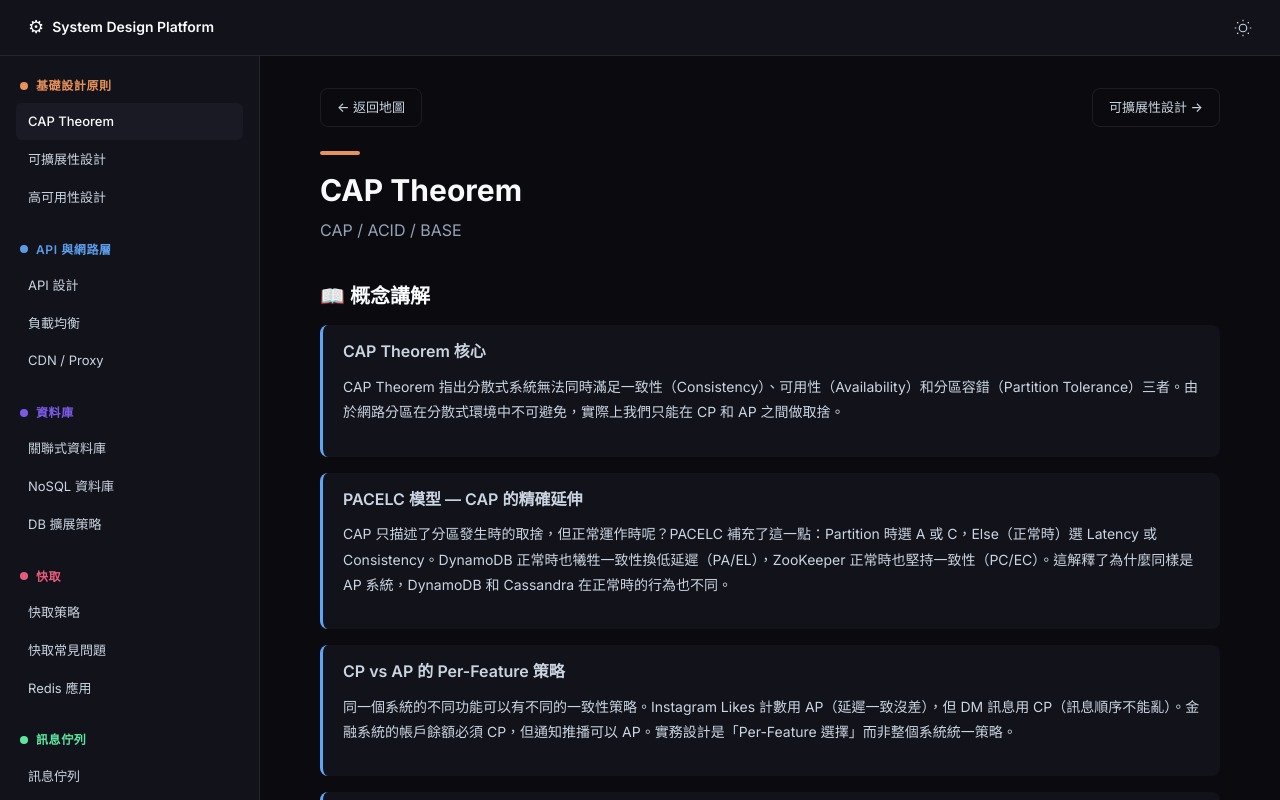
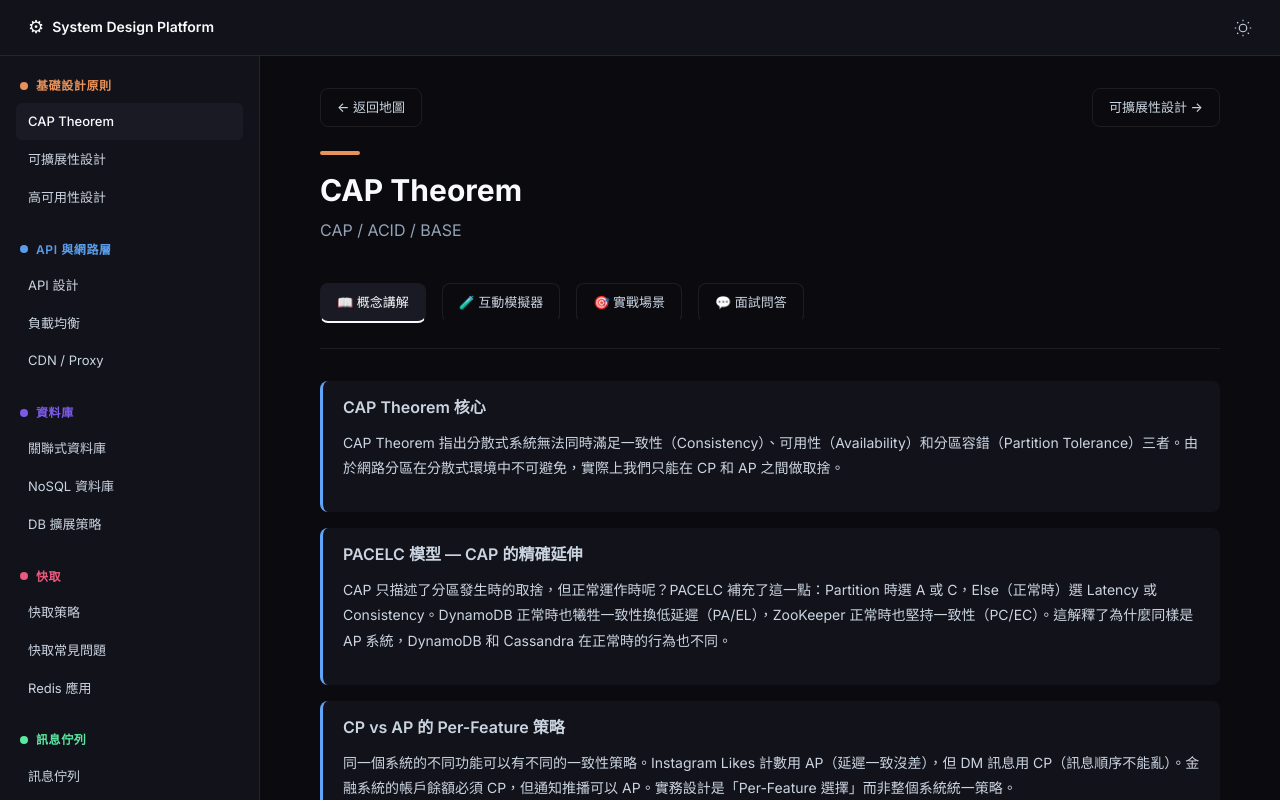
Before and after one commit to RayLiu1999/system-design-platform, a React (Vite) app: page /#/topic/1 in a window 1280 px wide. Both pictures are taken after a click on the button "CAP Theorem". Shown: the top 800 px of the page. Built offline with nearby package versions, Linux system fonts and the light colour scheme.

Commit message:
feat: implement tab navigation for topic sections and enhance content display

```diff
--- a/src/pages/TopicPage.css
+++ b/src/pages/TopicPage.css
@@ -42,6 +42,50 @@
   font-size: var(--text-md);
   color: var(--clr-text-muted);
   margin-bottom: var(--space-4);
+}
+
+/* 頁籤容器 */
+.topic-tabs {
+  margin-bottom: var(--space-8);
+  border-bottom: 1px solid var(--clr-border);
+  padding-bottom: 1px;
+}
+
+.topic-tabs .tab-group {
+  justify-content: flex-start;
+  gap: var(--space-4);
+}
+
+.topic-tabs .tab-btn {
+  padding: var(--space-2) var(--space-4);
+  background: transparent;
+  border-bottom: 2px solid transparent;
+  border-radius: var(--radius-md);
+  font-weight: 500;
+  color: var(--clr-text-secondary);
+  transition: all var(--transition-fast);
+}
+
+.topic-tabs .tab-btn:hover {
+  color: var(--clr-text-primary);
+  background: var(--clr-bg-hover);
+  transform: translateY(-1px);
+}
+
+.topic-tabs .tab-btn.active {
+  color: var(--clr-text-primary);
+  background: var(--clr-bg-tertiary);
+  border-bottom-color: var(--clr-text-primary);
+}
+
+/* 內容區域動畫 */
+.topic-content-wrapper {
+  animation: fadeIn 0.3s ease-out;
+}
+
+@keyframes fadeIn {
+  from { opacity: 0; transform: translateY(10px); }
+  to { opacity: 1; transform: translateY(0); }
 }
 
 /* 佔位區塊 */
--- a/src/pages/TopicPage.jsx
+++ b/src/pages/TopicPage.jsx
@@ -1,11 +1,12 @@
 // 主題頁面骨架 — 四段式佈局（概念講解 + 模擬器 + 實戰場景 + 面試問答）
 import { useParams, useNavigate } from 'react-router-dom'
 import { useTranslation } from 'react-i18next'
-import { Suspense, lazy } from 'react'
+import { Suspense, lazy, useState } from 'react'
 import { getTopicById, getAdjacentTopics } from '../data/topics'
 import topicContent from '../data/topicContent'
 import InterviewQA from '../components/InterviewQA'
 import FormattedContent from '../components/FormattedContent'
+import TabGroup from '../components/TabGroup'
 import './TopicPage.css'
 
 // 動態載入主題模擬器（按需載入以提升效能）
@@ -44,6 +45,7 @@ export default function TopicPage() {
   const { topicId } = useParams()
   const { t } = useTranslation()
   const navigate = useNavigate()
+  const [activeTab, setActiveTab] = useState('concept')
 
   const topic = getTopicById(topicId)
   const { prev, next } = getAdjacentTopics(topicId)
@@ -63,6 +65,13 @@ export default function TopicPage() {
 
   // 取得模擬器元件
   const SimulatorComponent = simulatorModules[topicId] || null
+
+  const tabs = [
+    { id: 'concept', label: `📖 ${t('sections.concept')}` },
+    { id: 'simulator', label: `🧪 ${t('sections.simulator')}` },
+    { id: 'scenarios', label: '🎯 實戰場景' },
+    { id: 'interview', label: `💬 ${t('sections.interview')}` }
+  ]
 
   return (
     <div className="topic-page page-enter-active" id={`topic-${topicId}`}>
@@ -100,9 +109,19 @@ export default function TopicPage() {
         <p className="topic-subtitle">{t(topic.subtitleKey)}</p>
       </div>
 
+      {/* 區塊切換頁籤 */}
+      <div className="topic-tabs">
+        <TabGroup
+          tabs={tabs}
+          defaultTab={activeTab}
+          onChange={setActiveTab}
+        />
+      </div>
+
+      <div className="topic-content-wrapper">
         {/* 第一段：概念講解 */}
+        {activeTab === 'concept' && (
           <section className="content-section" id="concept-section">
-        <h2>📖 {t('sections.concept')}</h2>
             {content?.concepts ? (
               <div className="concept-content">
                 {content.concepts.map((c, i) => (
@@ -118,10 +137,11 @@ export default function TopicPage() {
               </div>
             )}
           </section>
+        )}
 
         {/* 第二段：互動模擬器 */}
+        {activeTab === 'simulator' && (
           <section className="content-section" id="simulator-section">
-        <h2>🧪 {t('sections.simulator')}</h2>
             {SimulatorComponent ? (
               <Suspense fallback={<div className="simulator-loading">載入模擬器中...</div>}>
                 <SimulatorComponent />
@@ -134,11 +154,12 @@ export default function TopicPage() {
               </div>
             )}
           </section>
+        )}
 
         {/* 第三段：實戰場景（含產品設計題） */}
-      {content?.scenarios && content.scenarios.length > 0 && (
+        {activeTab === 'scenarios' && (
           <section className="content-section scenarios-section" id="scenarios-section">
-          <h2>🎯 實戰場景</h2>
+            {content?.scenarios && content.scenarios.length > 0 ? (
               <div className="scenarios-content">
                 {content.scenarios.map((s, i) => (
                   <div key={i} className="scenario-block">
@@ -148,16 +169,23 @@ export default function TopicPage() {
                   </div>
                 ))}
               </div>
+            ) : (
+              <div className="concept-placeholder">
+                <p>此主題的實戰場景即將推出。</p>
+              </div>
+            )}
           </section>
         )}
 
         {/* 第四段：面試問答 */}
+        {activeTab === 'interview' && (
           <section className="content-section" id="interview-section">
-        <h2>💬 {t('sections.interview')}</h2>
             <InterviewQA items={content?.interview || [
               { question: '此主題的面試問答即將推出', answer: '我們正在整理各主題的高頻面試問題和最佳回答要點。', keywords: ['即將推出'] },
             ]} />
           </section>
+        )}
+      </div>
     </div>
   )
 }
```
Lines whose indentation alone changed are shown as unchanged.
